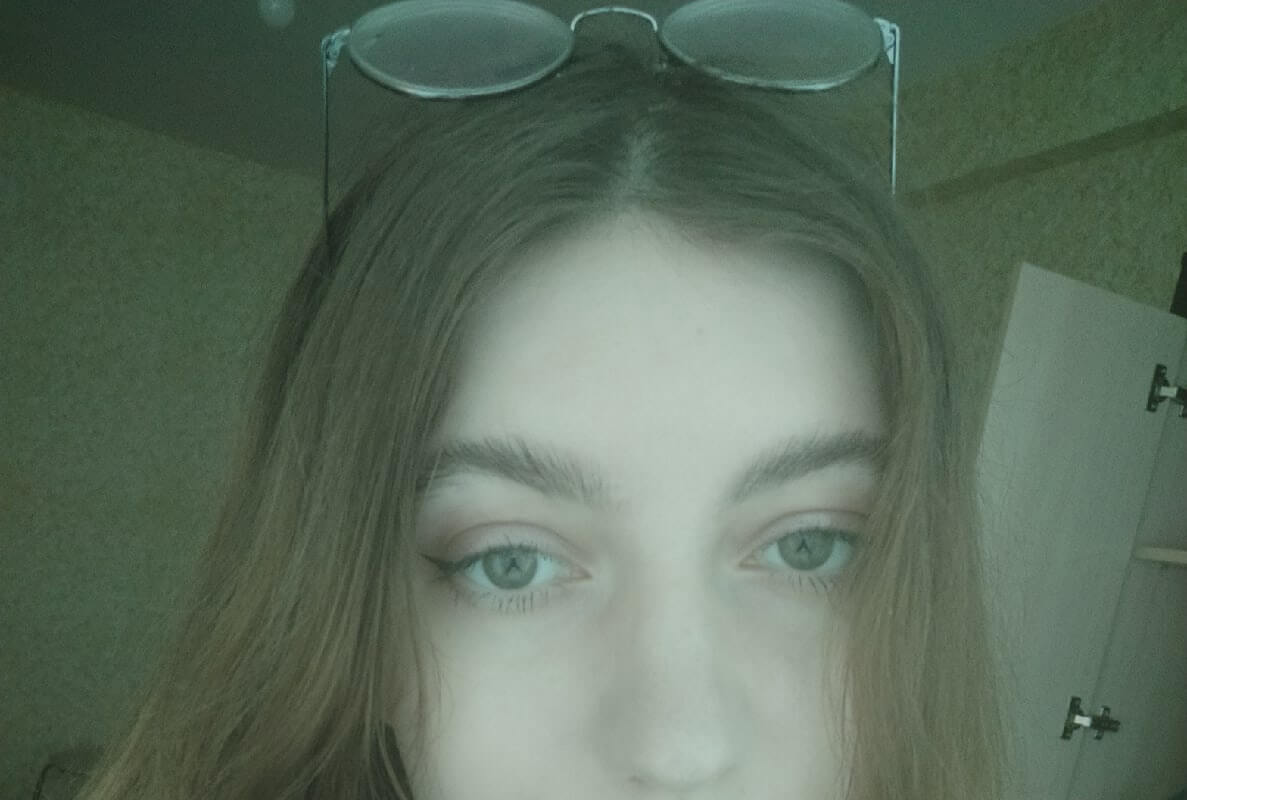
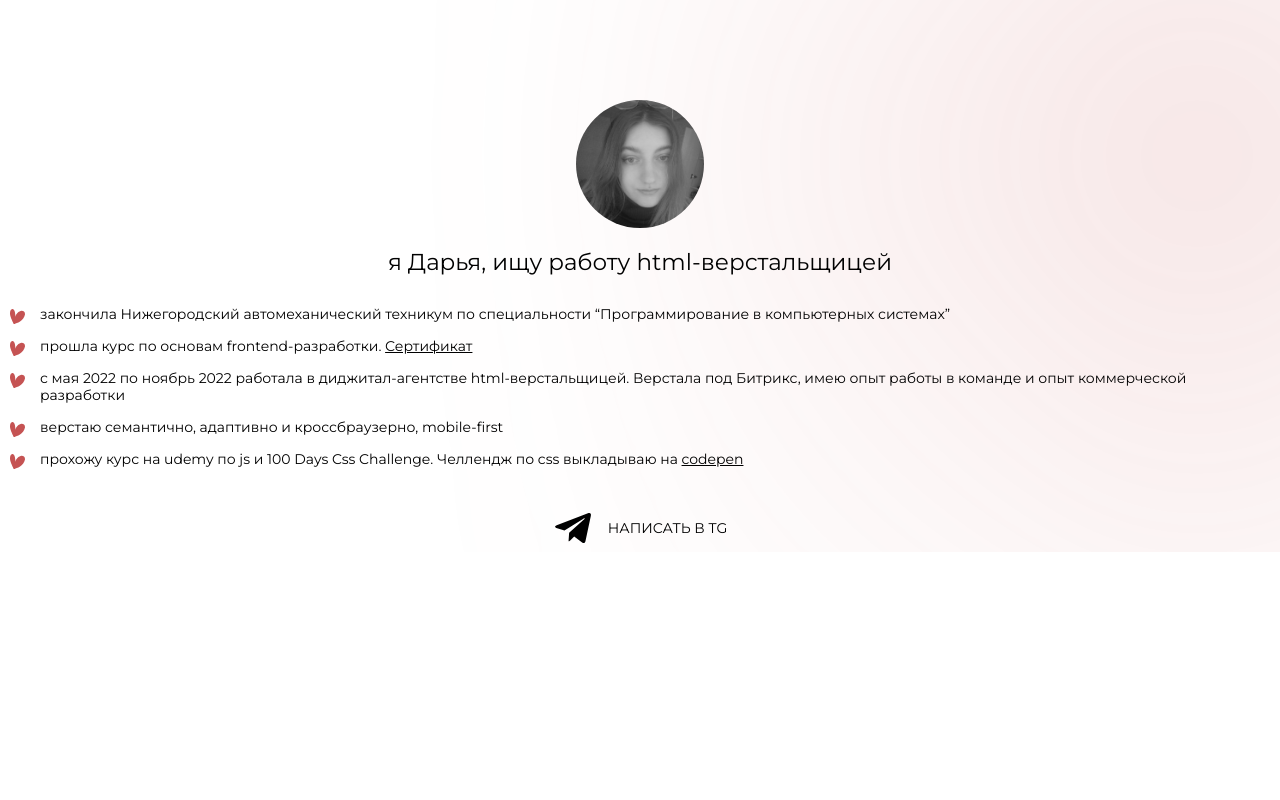
Before and after one commit to forst09/portfolio, a website: page src/index.html in a window 1280 px wide. Shown: the top 800 px of the page. Drawn offline with nearby package versions, Linux system fonts and the light colour scheme; files that its build step writes are made by us from their sources; a web font is replaced by a local one.

Commit message:
add styles for main

```diff
--- a/gulp/version.json
+++ b/gulp/version.json
@@ -1,3 +1,3 @@
 {
-    "main": "20230317213439"
+    "main": "20230317225912"
 }
--- a/src/index.html
+++ b/src/index.html
@@ -24,7 +24,7 @@
                             html-верстальщицей. Верстала под Битрикс, имею опыт работы в команде и опыт коммерческой
                             разработки</li>
                         <li class="main__list-item">верстаю семантично, адаптивно и кроссбраузерно, mobile-first</li>
-                        <li class="main__list-item">сейчас прохожу курс на udemy по js и 100 Days Css Challenge.
+                        <li class="main__list-item">прохожу курс на udemy по js и 100 Days Css Challenge.
                             Челлендж по css выкладываю на <a href="" class="link">codepen</a></li>
                     </ul>
                     <div class="btn__wrapper main-btn__wrapper">
--- a/src/scss/style.scss
+++ b/src/scss/style.scss
@@ -13,10 +13,113 @@ body {
     font-weight: 400;
     overflow-x: hidden;
     color: var(--black);
+    font-size: 14px;
+    line-height: 17px;
 }
 
 svg {
     display: inline-block;
 }
 
+.wrapper {
+    padding: 0 10px;
+}
+
+.link {
+    text-decoration: underline;
+}
+
+.icon-link {
+    display: inline-flex;
+    align-items: center;
+}
+
+.icon-link__svg {
+    width: 40px;
+    height: 40px;
+    object-fit: cover;
+    margin-right: 15px;
+}
+
+.icon-link__span {
+    text-transform: uppercase;
+}
+
 /*end common*/
+
+/*main*/
+.main {
+    padding-top: 100px;
+    position: relative;
+    overflow-x: hidden;
+
+    &::after {
+        content: '';
+        position: absolute;
+        right: -73px;
+        top: 0;
+        display: block;
+        width: 312px;
+        height: 312px;
+        border-radius: 50%;
+        background-color: var(--red);
+        z-index: -1;
+        filter: blur(250px);
+    }
+}
+
+.main__photo {
+    width: 128px;
+    height: 128px;
+    display: flex;
+    align-items: center;
+    justify-content: center;
+    overflow: hidden;
+    border-radius: 50%;
+    filter: grayscale(1);
+    margin: 0 auto;
+
+    img {
+        width: 100%;
+        transform: translateY(21px);
+    }
+}
+
+.title {
+    margin-top: 20px;
+    font-weight: 400;
+    font-size: 23px;
+    line-height: 28px;
+    text-align: center;
+}
+
+.main__list {
+    margin-top: 30px;
+}
+
+.main__list-item {
+    position: relative;
+    padding-left: 30px;
+
+    &::before {
+        content: '';
+        position: absolute;
+        display: block;
+        width: 15px;
+        height: 15px;
+        left: 0;
+        top: 3px;
+        background-image: url('../img/icons/heart.svg');
+    }
+
+    &+& {
+        margin-top: 15px;
+    }
+}
+
+.main-btn__wrapper {
+    margin-top: 40px;
+    text-align: center;
+}
+
+/*end main*/
```
Also changed, not shown: dist/css/style.css, dist/index.html.
